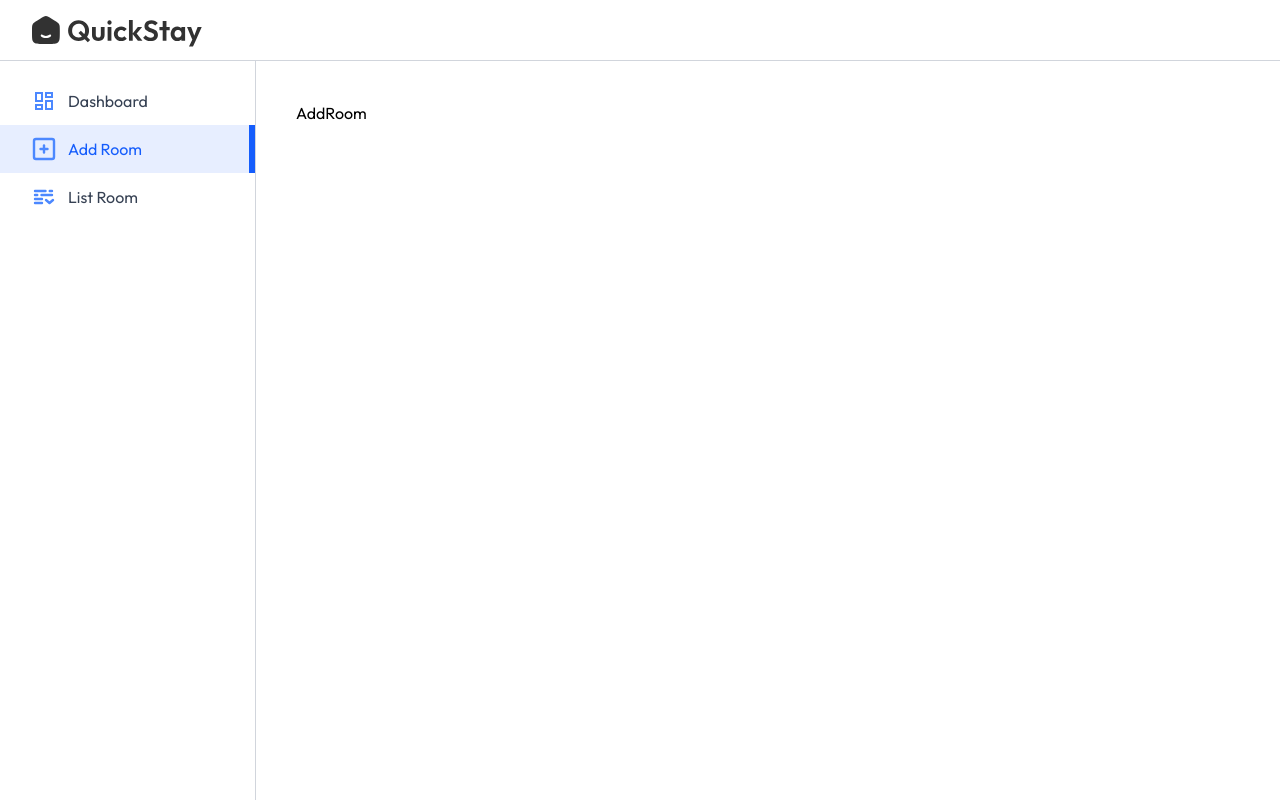
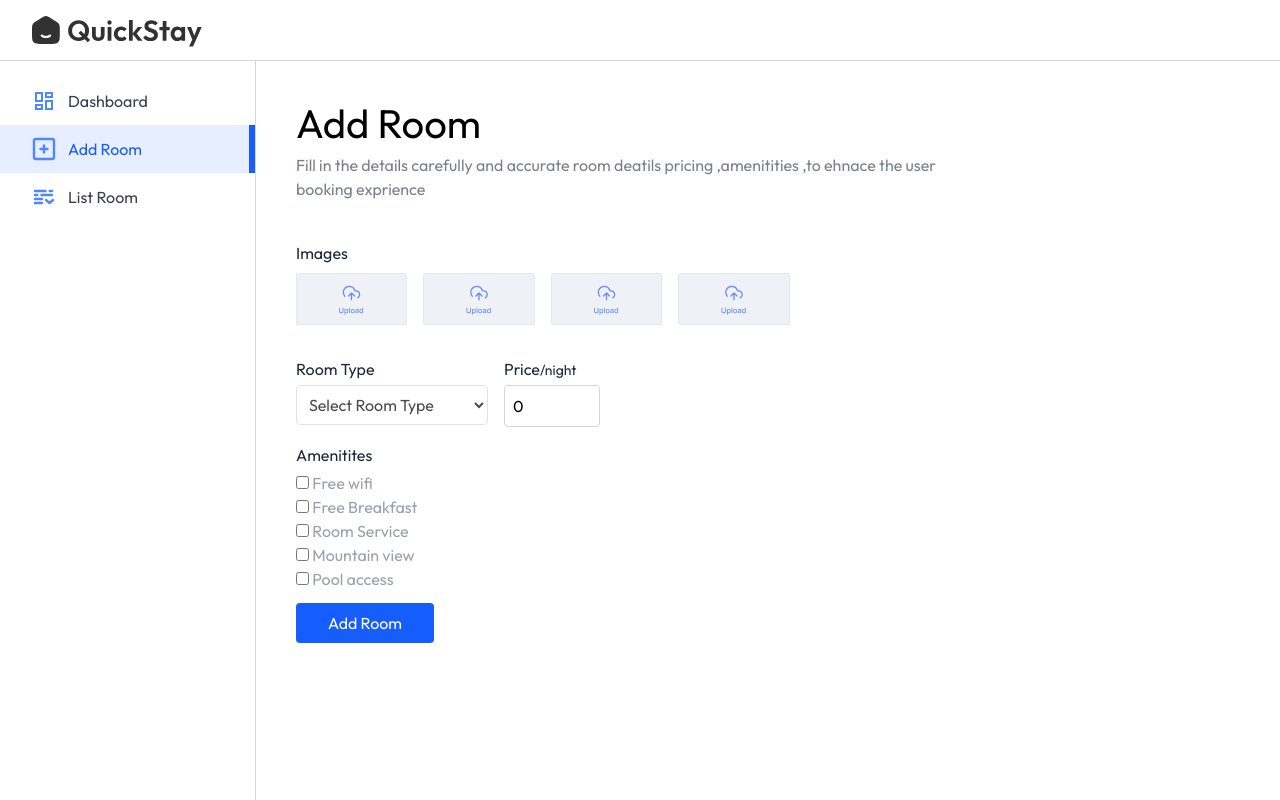
Before and after one commit to deV-12346/Hotel-Booking, a React (Vite) app in the folder Front-end/: page /owner/add-room in a window 1280 px wide. Built offline with nearby package versions, Linux system fonts and the light colour scheme; a web font is replaced by a local one.

Commit message:
Added add room form in hotel owner panel

```diff
--- a/Front-end/src/Pages/HotelOwner/AddRoom.jsx
+++ b/Front-end/src/Pages/HotelOwner/AddRoom.jsx
@@ -1,8 +1,83 @@
-import React from 'react'
+import React, { useState } from 'react'
+import Title from "../../Components/Titlte"
+import { assets } from '../../assets/assets'
+const AddRoom = () => {
 
-const AddRoom = () => {
+   const [images,setimages] = useState({
+       1:null,
+       2:null,
+       3:null,
+       4:null
+   })
+  const [inputs,setInputs] = useState({
+       roomType:"",
+       pricePerNight:0,
+       amenitites:{
+         'Free wifi' : false,
+         'Free Breakfast' : false,
+         'Room Service' : false,
+         'Mountain view' : false,
+         'Pool access': false
+       }
+  })
+
+
   return (
-    <div>AddRoom</div>
+    <form action="">
+      <Title align="left" font="outfit"
+      title="Add Room" subtitle="Fill in the details carefully and accurate room deatils
+      pricing ,amenitities ,to ehnace the user booking exprience " />
+      {/* images area */}
+      <p className='text-gray-800 mt-10'>Images</p>
+      <div className='grid grid-cols-2 sm:flex gap-4 my-2 flex-wrap '>
+      {Object.keys(images).map((key)=>(
+          <label id={`roomImage${key}`} key={key}>
+             <img src={images[key] ? URL.createObjectURL(images[key]) : assets.uploadArea }
+             alt="image" className='max-h-13 cursor-pointer opcity-80' />
+             <input type="file"  accept='image/*' key={`roomImage${key}`}
+             onChange={e=>setimages({...images,[key] : e.target.files[0]})} hidden/>
+          </label>
+      ))}
+      </div>
+      <div className='w-full flex max-sm:flex-col sm:gap-4 mt-4 '>
+        <div className='flex-1 max-w-48'>
+          <p className='text-gray-800 mt-4'>Room Type</p>
+          <select value={inputs.roomType}
+          onChange={e=>setInputs({...inputs,roomType:e.target.value})} className='border border-gray-300 opacity-70
+          mt-1 rounded p-2 w-full'>
+            <option value="">Select Room Type</option>
+            <option value="Single Bed">Single Bed</option>
+            <option value="Double Bed">Double Bed</option>
+            <option value="Luxury Bed">Luxury Bed</option>
+            <option value="Family Suite">Family Suite</option>
+          </select>
+        </div>
+
+        <div>
+        <p className='text-gray-800 mt-4'>Price
+          <span className='text-sm'>/night</span>
+        </p>
+        <input type="number" placeholder='0' className='border border-gray-300 mt-1 rounded p-2 w-24'
+        value={inputs.pricePerNight} onChange={e=>setInputs({...inputs,pricePerNight:e.target.value})} />
+      </div>
+
+      </div>
+      <p className='text-gray-800 mt-4'>Amenitites</p>
+      <div className='flex flex-col flex-wrap mt-1 text-gray-400 max-w-sm'>
+        {Object.keys(inputs.amenitites).map((amenity , index)=>(
+          <div key={index}>
+              <input type="checkbox"  id={`amenitites${index+1}`}
+              checked={inputs.amenitites[amenity]} onChange={()=>setInputs({...inputs,
+                amenitites:{...inputs.amenitites,[amenity]:!inputs.amenitites[amenity]}
+              })} />
+              <label htmlFor={`amenitites${index+1}`}> {amenity}</label>
+          </div>
+        ))}
+      </div>
+      <button className='bg-blue-600 text-white px-8 py-2 rounded mt-3 cursor-pointer'>
+        Add Room
+      </button>
+    </form>
   )
 }
 
```
Also changed, not shown: 1 other file (tests, documents, lock files or other folders).
